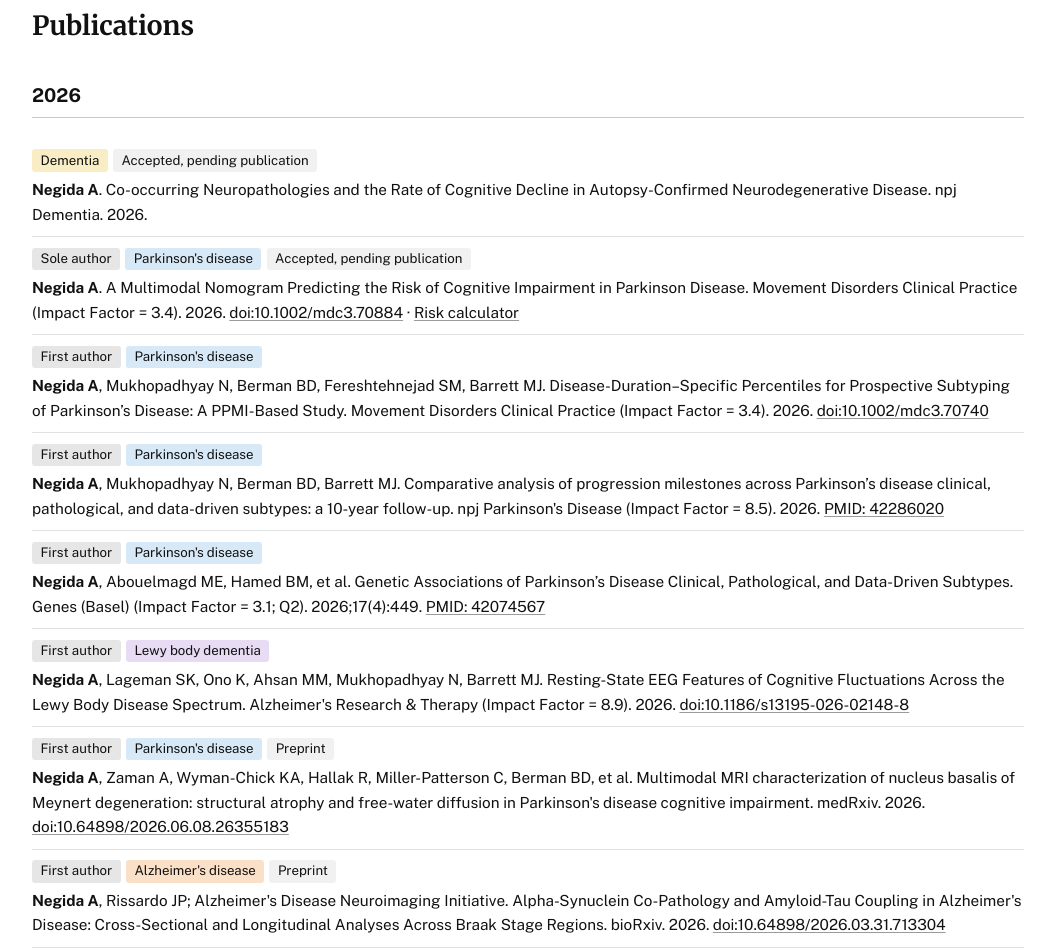
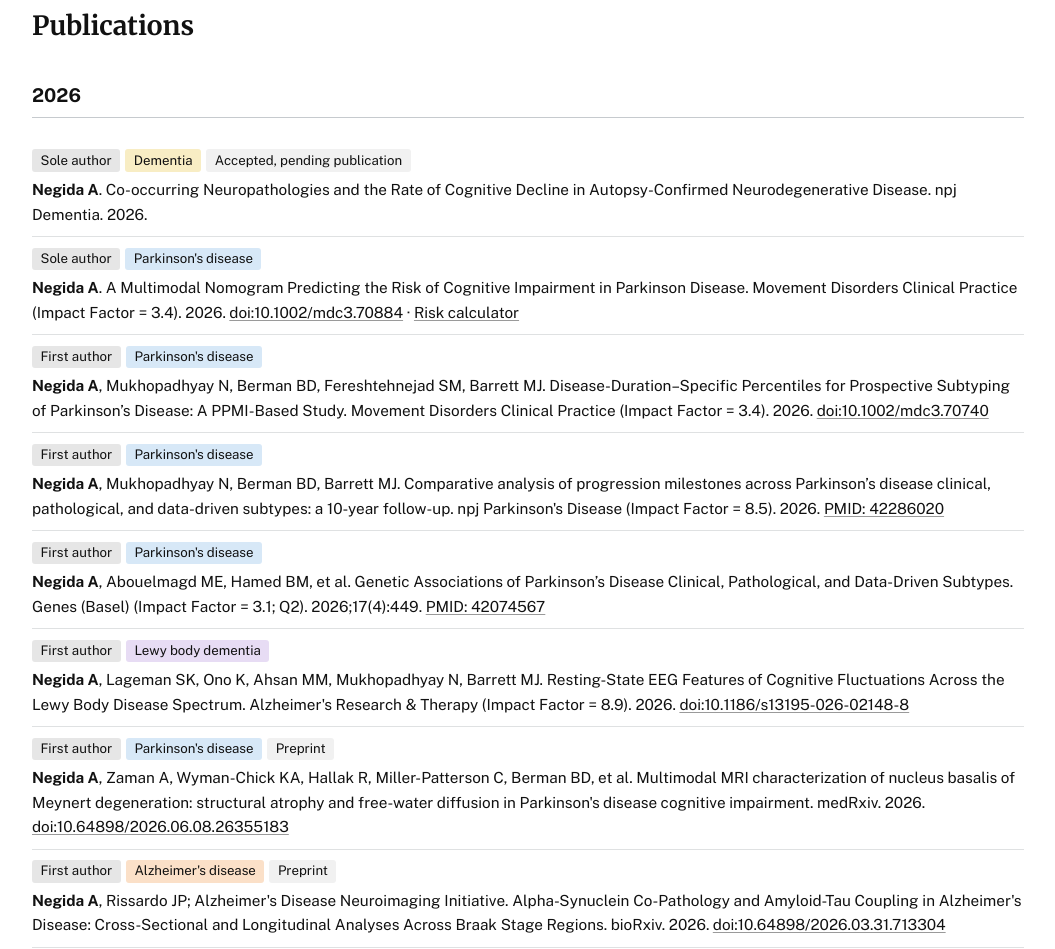
Before and after one commit to Negidamd/Negidamd.github.io, a plain HTML site: page index.html in a window 1280 px wide. Shown: the part 5964-6913 px from the top of the page, without its empty margins (222-1277 px from the left). Drawn offline with Linux system fonts and the light colour scheme.

Commit message:
Publications: restore Sole author tag on npj Dementia entry; nomogram paper now published

```diff
--- a/index.html
+++ b/index.html
@@ -1361,11 +1361,11 @@
             <h3 class="subsection-title pub-year">2026</h3>
             <div class="pub-list">
                 <div class="pub-entry">
-                    <div class="pub-tags"><span class="ptag t-dem">Dementia</span><span class="ptag t-note">Accepted, pending publication</span></div>
+                    <div class="pub-tags"><span class="ptag t-role">Sole author</span><span class="ptag t-dem">Dementia</span><span class="ptag t-note">Accepted, pending publication</span></div>
                     <p class="pub-cite"><strong class="me">Negida A</strong>. Co-occurring Neuropathologies and the Rate of Cognitive Decline in Autopsy-Confirmed Neurodegenerative Disease. npj Dementia. 2026.</p>
                 </div>
                 <div class="pub-entry">
-                    <div class="pub-tags"><span class="ptag t-role">Sole author</span><span class="ptag t-pd">Parkinson's disease</span><span class="ptag t-note">Accepted, pending publication</span></div>
+                    <div class="pub-tags"><span class="ptag t-role">Sole author</span><span class="ptag t-pd">Parkinson's disease</span></div>
                     <p class="pub-cite"><strong class="me">Negida A</strong>. A Multimodal Nomogram Predicting the Risk of Cognitive Impairment in Parkinson Disease. Movement Disorders Clinical Practice (Impact Factor = 3.4). 2026. <a href="https://doi.org/10.1002/mdc3.70884" target="_blank" rel="noopener">doi:10.1002/mdc3.70884</a> · <a href="https://negidamd.github.io/pd-cognition-calculator/" target="_blank" rel="noopener">Risk calculator</a></p>
                 </div>
                 <div class="pub-entry">
```
